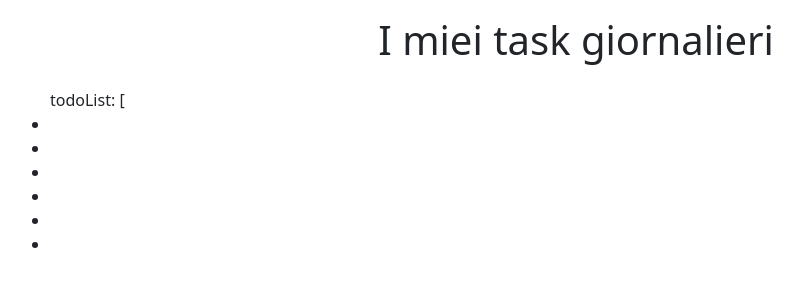
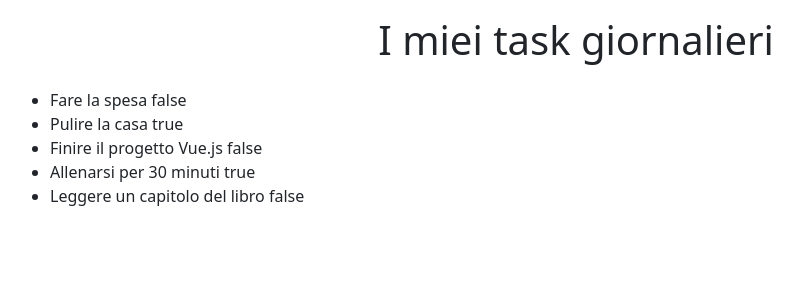
Before and after one commit to abdicore/vue-todolist, a plain HTML site: page index.html in a window 1280 px wide. Shown: the whole page, without its empty margins (64-866 px from the left). Drawn offline with nearby package versions, Linux system fonts and the light colour scheme.

Commit message:
fix-layout

```diff
--- a/index.html
+++ b/index.html
@@ -32,7 +32,7 @@
                 <div class="row">
                     <div class="col-12">
                         <ul>
-      todoList: [
+
                             <li v-for="(toDoItems,index) in toDoList">
                                 {{ toDoItems.text }} {{toDoItems.done}}
                             </li>
--- a/js/script.js
+++ b/js/script.js
@@ -5,12 +5,11 @@ createApp({
     return {
       message: 'I miei task giornalieri',
       toDoList: [
-        'fare yoga',
-        'fare meditazione',
-        'Igene personale',
-        'Controllare la mail',
-        'Iniaizare a lavorare',
-        'ciao bibbuz'
+        { text: 'Fare la spesa', done: false },
+        { text: 'Pulire la casa', done: true },
+        { text: 'Finire il progetto Vue.js', done: false },
+        { text: 'Allenarsi per 30 minuti', done: true },
+        { text: 'Leggere un capitolo del libro', done: false }
       ]
     }
   }
```
